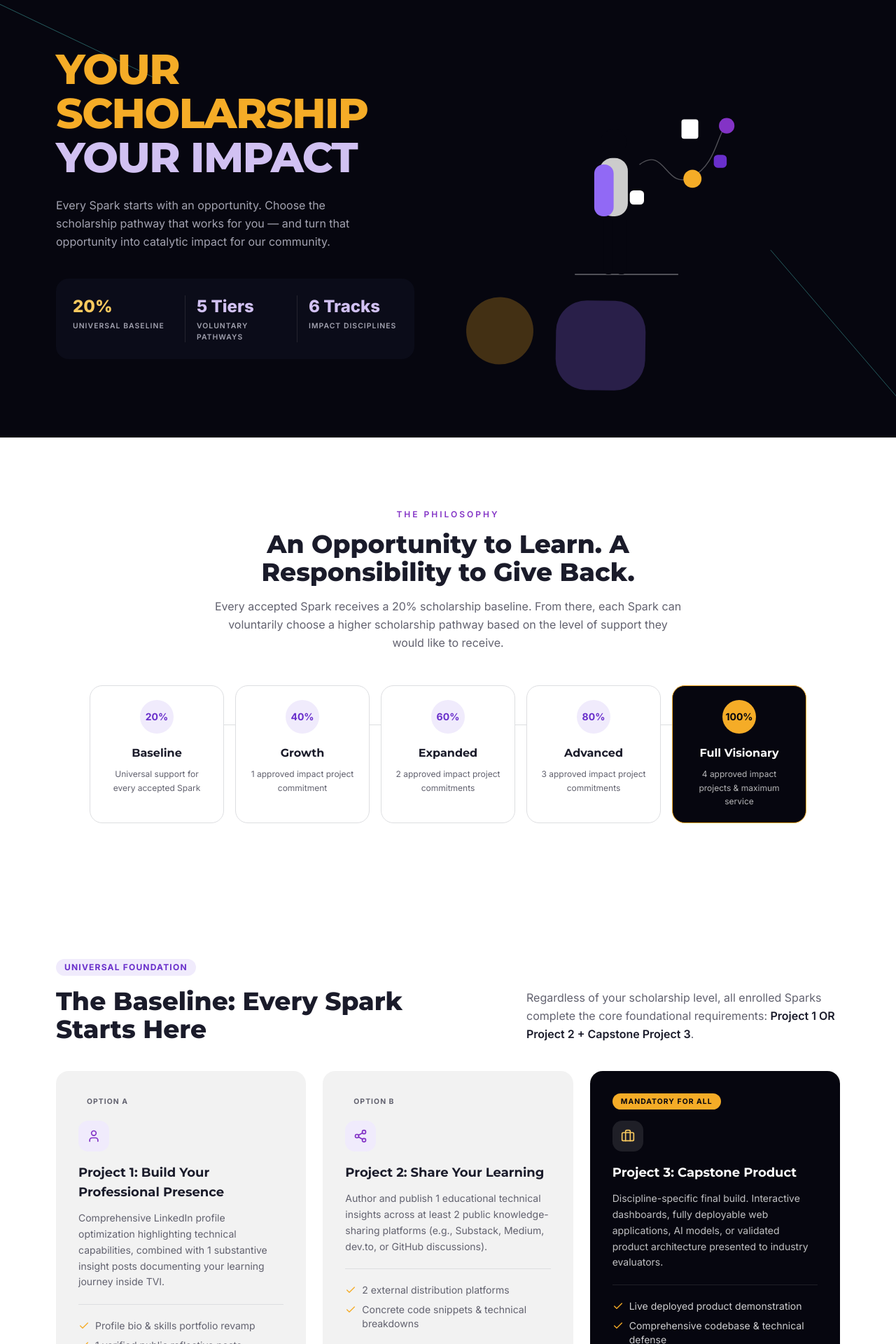
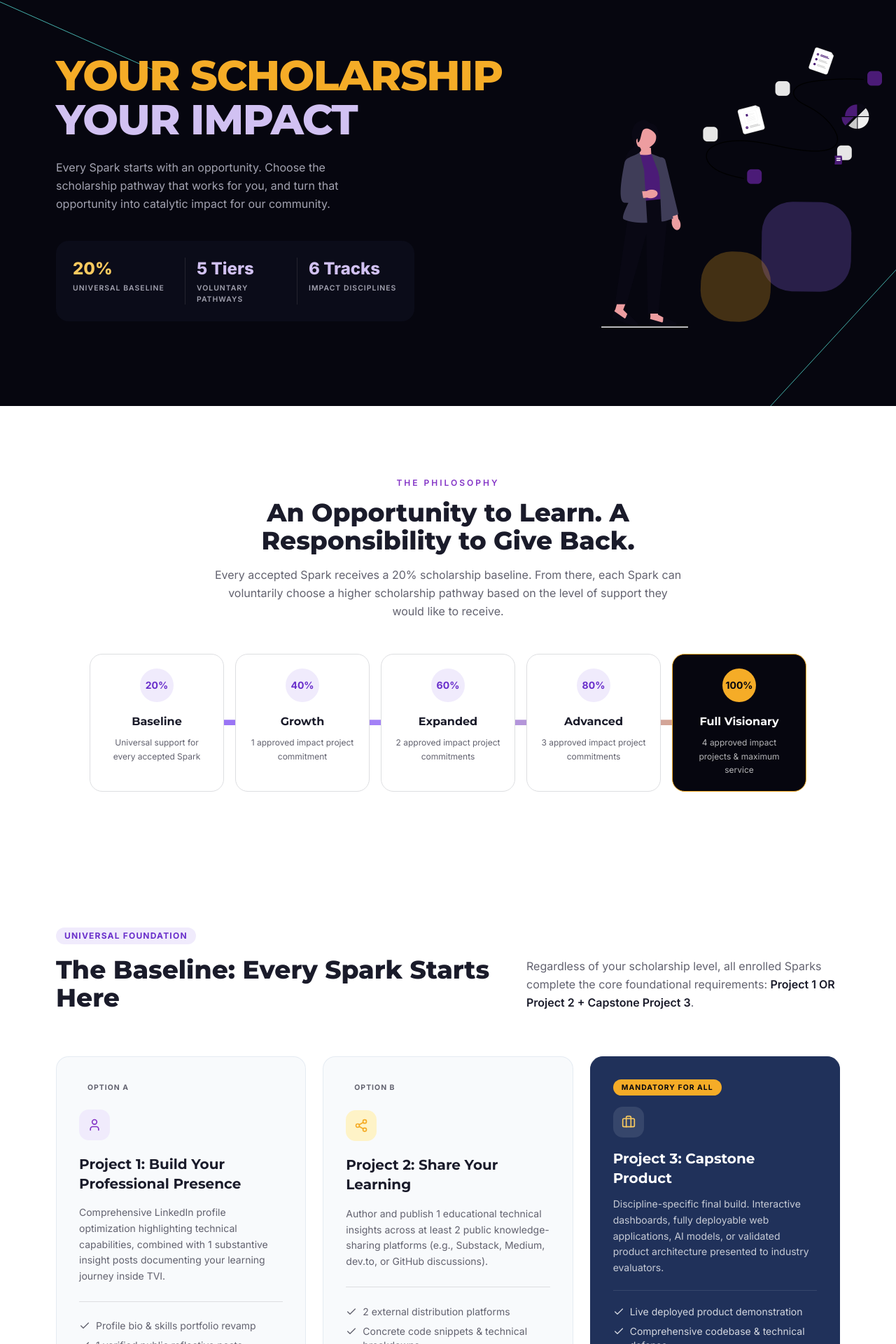
Before and after one commit to Chioma-Okeke/The-Tech-Spark-Initiative, a Next.js app: page /scholarships in a window 1280 px wide. Shown: the part 155-2075 px from the top of the page at 70% size. Built offline with nearby package versions, Linux system fonts and the light colour scheme; no server answers.

Commit message:
feat: cleaned up website and added metadata

```diff
--- a/app/layout.tsx
+++ b/app/layout.tsx
@@ -13,16 +13,68 @@ const monsterrant = Montserrat({
   subsets: ["latin"]
 })
 
+const siteUrl = process.env.NEXT_PUBLIC_SITE_URL ?? "http://localhost:3000"
+
+const siteName = "Tech-Spark Visionary Initiative"
+const description =
+  "The Tech-Spark Visionary Initiative (TVI) is a faith-rooted technology initiative bridging purpose, education, and innovation — building the next generation of tech leaders through the TVI Academy, the Innovation Lab, scholarships and community outreach."
+const shortDescription =
+  "Technology with Purpose. Innovation with Impact. Learn, build and lead with the TVI Academy, Innovation Lab and scholarships."
+
+
 export const metadata: Metadata = {
-  title: "Create Next App",
-  description: "Generated by create next app",
+  metadataBase: new URL(siteUrl),
+  title: {
+    default: `${siteName} | Elevate Your Tech Future`,
+    template: `%s | TVI`,
+  },
+  applicationName: siteName,
+  authors: [{ name: siteName, url: siteUrl }],
+  description,
+  keywords: [
+    "Tech-Spark Visionary Initiative",
+    "TVI",
+    "TVI Academy",
+    "TVI Innovation Lab",
+    "Sparks",
+    "Technology education",
+    "Learn to code",
+    "Tech scholarships",
+    "Faith-rooted technology",
+    "Tech leadership",
+    "AI skills",
+    "Mentorship",
+    "Volunteer",
+    "Community outreach",
+    "Africa tech talent",
+  ],
+  openGraph: {
+    type: "website",
+    url: siteUrl,
+    siteName,
+    title: siteName,
+    description: shortDescription,
+    images: [
+      {
+        url: "https://res.cloudinary.com/djrp3aaq9/image/upload/v1791068377/image_yeluag.png",
+        alt: "A technologist interacting with a holographic city interface",
+      },
+    ],
+  },
+  twitter: {
+    card: "summary_large_image",
+    title: siteName,
+    description: "shortDescription",
+    images: ["https://res.cloudinary.com/djrp3aaq9/image/upload/v1791068377/image_yeluag.png"],
+  },
 };
 
 export default function RootLayout({ children }: LayoutProps<"/">) {
   return (
     <html
       lang="en"
-      className={`${inter.variable} ${monsterrant.variable} h-full antialiased`}
+      data-scroll-behavior="smooth"
+      className={`${inter.variable} ${monsterrant.variable} h-full antialiased motion-safe:scroll-smooth`}
     >
       <MotionConfig reducedMotion="user">
         <body className="min-h-full flex flex-col">{children}</body>
--- a/components/scholarships/baseline-section.tsx
+++ b/components/scholarships/baseline-section.tsx
@@ -12,10 +12,10 @@ const OptionCard = ({ option }: { option: BaselineOption }) => {
     return (
         <article
             className={cn(
-                "group flex h-full flex-col rounded-2xl p-6 transition-[translate,box-shadow] duration-500 ease-out hover:-translate-y-1 hover:shadow-xl sm:p-8",
+                "group flex h-full flex-col justify-between rounded-2xl p-6 transition-[translate,box-shadow] duration-500 ease-out hover:-translate-y-1 hover:shadow-xl sm:p-8",
                 option.highlight
-                    ? "bg-ink-950 text-white hover:shadow-black/20"
-                    : "bg-grey-100 text-foreground hover:shadow-black/5"
+                    ? "bg-[#20315A] border border-[#20315A] text-white hover:shadow-black/20"
+                    : "bg-[#F8FAFC] border border-[#E2E8F0]/80 text-foreground hover:shadow-black/5"
             )}
         >
             <span
@@ -32,13 +32,15 @@ const OptionCard = ({ option }: { option: BaselineOption }) => {
             <span
                 className={cn(
                     "mt-4 grid size-11 place-items-center rounded-xl transition-[rotate,scale] duration-500 ease-out group-hover:-rotate-6 group-hover:scale-105",
-                    option.highlight ? "bg-white/10 text-gold-400" : "bg-iris-100 text-iris-600"
+                    option.highlight ? "bg-white/10 text-gold-400" : "bg-iris-100 text-iris-600", {
+                        "bg-[#FEF3C7] text-primary": option.goldBg
+                    }
                 )}
             >
                 <Icon className="size-5" />
             </span>
 
-            <h3 className="mt-4 text-lg font-bold">{option.title}</h3>
+            <h3 className="mt-4 text-lg md:text-xl font-bold">{option.title}</h3>
             <p
                 className={cn(
                     "mt-3 text-sm leading-relaxed",
@@ -59,7 +61,7 @@ const OptionCard = ({ option }: { option: BaselineOption }) => {
                             option.highlight ? "text-white/80" : "text-muted-foreground"
                         )}
                     >
-                        <Check className="mt-0.5 size-4 shrink-0 text-primary" />
+                        <Check className="mt-0.5 size-4 shrink-0" />
                         {item}
                     </li>
                 ))}
@@ -72,13 +74,13 @@ const BaselineSection = () => {
     return (
         <section className="bg-paper">
             <PaddingContainer className="py-16 md:py-24">
-                <MaxContainer className="space-y-10">
+                <MaxContainer className="space-y-10 md:space-y-16">
                     <AnimatedSection className="flex flex-col gap-6 lg:flex-row lg:items-end lg:justify-between">
                         <div>
                             <span className="inline-flex w-fit rounded-full bg-iris-100 px-3 py-1 text-xs font-bold uppercase tracking-widest text-iris-700">
                                 Universal Foundation
                             </span>
-                            <h2 className="mt-4 max-w-lg text-3xl font-extrabold text-foreground sm:text-4xl">
+                            <h2 className="mt-4  text-3xl font-extrabold text-foreground sm:text-4xl">
                                 The Baseline: Every Spark Starts Here
                             </h2>
                         </div>
--- a/components/scholarships/categories-section.tsx
+++ b/components/scholarships/categories-section.tsx
@@ -40,7 +40,7 @@ const CategoryCard = ({ category }: { category: ImpactCategory }) => {
 
             <a
                 href={category.href}
-                className="inline-flex items-center gap-1.5 text-sm font-bold text-iris-700"
+                className="inline-flex justify-between items-center gap-1.5 text-sm font-bold text-iris-700"
             >
                 View Approved Projects
                 <ChevronDown className="size-4 transition-transform duration-300 ease-out group-hover:translate-y-0.5" />
@@ -69,7 +69,6 @@ const CategoriesSection = () => {
                     </AnimatedSection>
 
                     <div className="grid gap-6 md:grid-cols-3">
-                        {/* stagger restarts on each row of three so lower rows don't lag */}
                         {impactCategories.map((category, i) => (
                             <AnimatedSection key={category.badge} delay={0.1 + (i % 3) * 0.12}>
                                 <CategoryCard category={category} />
--- a/components/scholarships/hero-section.tsx
+++ b/components/scholarships/hero-section.tsx
@@ -6,6 +6,7 @@ import { drawLine, ease, fadeUp, floatIn, heroCopy } from "@/lib/animation-data"
 import { scholarshipStats } from "@/lib/data"
 import MaxContainer from "../shared/max-container"
 import PaddingContainer from "../shared/padding-container"
+import Image from "next/image"
 
 // the figure appears, the connector path draws out from them,
 // and the floating nodes pop in along it one by one
@@ -88,25 +89,25 @@ const ScholarshipsHeroSection = () => {
                 preserveAspectRatio="none"
                 initial="hidden"
                 animate="visible"
-                className="pointer-events-none absolute inset-0 hidden h-full w-full text-aqua-400/40 lg:block"
+                className="pointer-events-none absolute inset-0 hidden h-full w-full text-aqua-400/80 lg:block"
             >
                 <motion.line x1="-4%" y1="4%" x2="18%" y2="24%" stroke="currentColor" strokeWidth="1" custom={0} variants={drawLine} />
-                <motion.line x1="86%" y1="60%" x2="104%" y2="100%" stroke="currentColor" strokeWidth="1" custom={1} variants={drawLine} />
+                <motion.line x1="104%" y1="60%" x2="86%" y2="100%" stroke="currentColor" strokeWidth="1" custom={1} variants={drawLine} />
             </motion.svg>
 
             {/* corner blobs */}
             <motion.div
                 {...floatIn(12, 6.5, 0.6)}
-                className="pointer-events-none absolute bottom-16 left-[62%] hidden size-32 rounded-[44px] bg-iris-500/25 sm:block"
+                className="pointer-events-none absolute bottom-40 right-[5%] hidden size-32 rounded-[44px] bg-iris-500/25 sm:block"
             />
             <motion.div
                 {...floatIn(10, 8, 0.8)}
-                className="pointer-events-none absolute bottom-24 left-[52%] hidden size-24 rounded-full bg-gold-500/25 sm:block"
+                className="pointer-events-none absolute bottom-28 right-[14%] hidden size-25 rounded-[44px] bg-gold-500/25 sm:block"
             />
 
             <PaddingContainer className="relative py-16 md:py-24 lg:py-28">
-                <MaxContainer className="grid items-center gap-12 lg:grid-cols-2">
-                    <motion.div variants={heroCopy} initial="hidden" animate="visible">
+                <MaxContainer className="grid items-center gap-12 lg:grid-cols-3">
+                    <motion.div variants={heroCopy} initial="hidden" animate="visible" className="lg:col-span-2">
                         <h1 className="text-4xl font-extrabold uppercase leading-[1.05] tracking-tight sm:text-5xl lg:text-6xl">
                             <motion.span variants={fadeUp} className="block text-primary">
                                 Your Scholarship
@@ -120,7 +121,7 @@ const ScholarshipsHeroSection = () => {
                             className="mt-6 max-w-md text-sm leading-relaxed text-muted-foreground sm:text-base"
                         >
                             Every Spark starts with an opportunity. Choose the scholarship
-                            pathway that works for you — and turn that opportunity into
+                            pathway that works for you, and turn that opportunity into
                             catalytic impact for our community.
                         </motion.p>
 
@@ -152,8 +153,8 @@ const ScholarshipsHeroSection = () => {
                         </motion.div>
                     </motion.div>
 
-                    <div className="relative z-10 hidden lg:block">
-                        <ScholarIllustration />
+                    <div className="relative w-100.25 h-100.25 overflow-hidden z-10 hidden lg:block col-span-1">
+                        <Image src="/woman-and-papers-illustration.png" fill alt="hero-section-illustration" className="object-center object-cover"/>
                     </div>
                 </MaxContainer>
             </PaddingContainer>
--- a/components/scholarships/multiplier-section.tsx
+++ b/components/scholarships/multiplier-section.tsx
@@ -71,7 +71,7 @@ const MultiplierSection = () => {
                         </AnimatedSection>
                     </div>
 
-                    <AnimatedSection className="space-y-6 text-center">
+                    <AnimatedSection className="space-y-6 py-10 text-center">
                         <h3 className="text-3xl font-extrabold sm:text-5xl">
                             Ready to Choose Your Path?
                         </h3>
--- a/components/scholarships/philosophy-section.tsx
+++ b/components/scholarships/philosophy-section.tsx
@@ -1,8 +1,14 @@
+"use client"
+
 import { cn } from "cn"
 import { scholarshipTiers } from "@/lib/data"
 import { AnimatedSection } from "../shared/animated-section"
 import MaxContainer from "../shared/max-container"
 import PaddingContainer from "../shared/padding-container"
+import { motion } from "framer-motion"
+import { ease } from "@/lib/animation-data"
+
+const lineDuration = 1.2
 
 const PhilosophySection = () => {
     return (
@@ -23,11 +29,19 @@ const PhilosophySection = () => {
                         </p>
                     </AnimatedSection>
 
-                    <div className="relative mx-auto grid max-w-5xl gap-4 sm:grid-cols-5">
-                        <div className="pointer-events-none absolute inset-x-6 top-14 hidden h-px bg-border sm:block" />
-                        {/* tiers climb in from 20% upward */}
-                        {scholarshipTiers.map((tier, i) => (
-                            <AnimatedSection key={tier.percent} delay={0.1 + i * 0.1}>
+                    <AnimatedSection className="relative mx-auto grid max-w-5xl gap-4 sm:grid-cols-5">
+                        <motion.div
+                            variants={{
+                                hidden: { clipPath: "inset(0% 100% 100% 0%)" },
+                                visible: {
+                                    clipPath: "inset(0% 0% 0% 0%)",
+                                    transition: { duration: lineDuration, ease, delay: 0.8 },
+                                },
+                            }}
+                            className="pointer-events-none absolute left-1/2 top-1/2 -translate-x-1/2 -translate-y-1/2 h-full max-md:w-2 bg-linear-to-b sm:h-2 sm:w-full sm:bg-linear-to-r from-iris-500 via-iris-500/80 to-gold-500"
+                        />
+                        {scholarshipTiers.map((tier) => (
+                            <div key={tier.percent} >
                                 <div
                                     className={cn(
                                         "group relative flex h-full flex-col items-center rounded-2xl border p-5 text-center transition-[translate,box-shadow] duration-500 ease-out hover:-translate-y-1 hover:shadow-lg hover:shadow-black/5",
@@ -63,9 +77,9 @@ const PhilosophySection = () => {
                                         {tier.description}
                                     </p>
                                 </div>
-                            </AnimatedSection>
+                            </div>
                         ))}
-                    </div>
+                    </AnimatedSection>
                 </MaxContainer>
             </PaddingContainer>
         </section>
--- a/lib/data.ts
+++ b/lib/data.ts
@@ -387,6 +387,7 @@ export const baselineOptions: BaselineOption[] = [
             "Concrete code snippets & technical breakdowns",
         ],
         icon: Share2,
+        goldBg: true
     },
     {
         eyebrow: "MANDATORY FOR ALL",
--- a/types/index.ts
+++ b/types/index.ts
@@ -100,6 +100,7 @@ export type BaselineOption = {
     icon: IconComponent
     /** dark, gold-badge treatment for the mandatory capstone */
     highlight?: boolean
+    goldBg?: boolean
 }
 
 export type CommitmentPath = {
```
Also changed, not shown: components/get-involved/involvement-section.tsx (+5 -5 lines), components/scholarships/commitment-section.tsx (+6 -6 lines), components/shared/nav-bar.tsx (+3 -5 lines), icons/index.tsx (+13 -7 lines), public/woman-and-papers-illustration.png (added).
